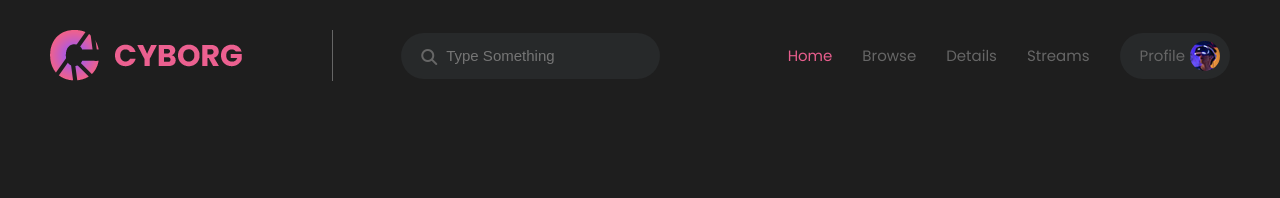
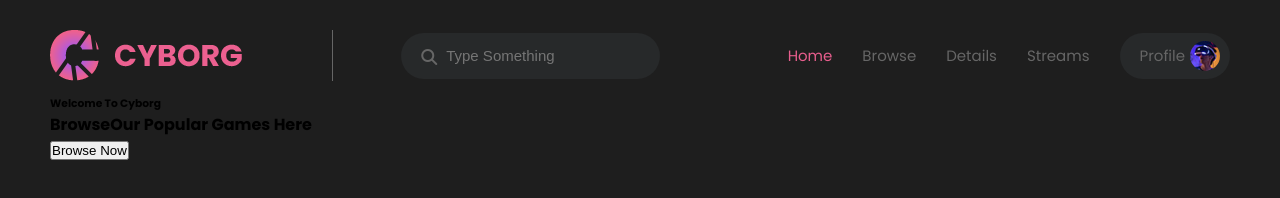
Before and after one commit to vinayak-1337/cyborg-gaming, a plain HTML site: page index.html in a window 1280 px wide. Drawn offline with Linux system fonts and the light colour scheme.

Commit message:
Add banner section

```diff
--- a/index.html
+++ b/index.html
@@ -50,5 +50,14 @@
         </ul>
       </nav>
     </header>
+    <main>
+      <section id="banner">
+        <div class="banner__text">
+          <h6>Welcome To Cyborg</h6>
+          <h4><span>Browse</span>Our Popular Games Here</h4>
+          <button class="primary-btn">Browse Now</button>
+        </div>
+      </section>
+    </main>
   </body>
 </html>
```
